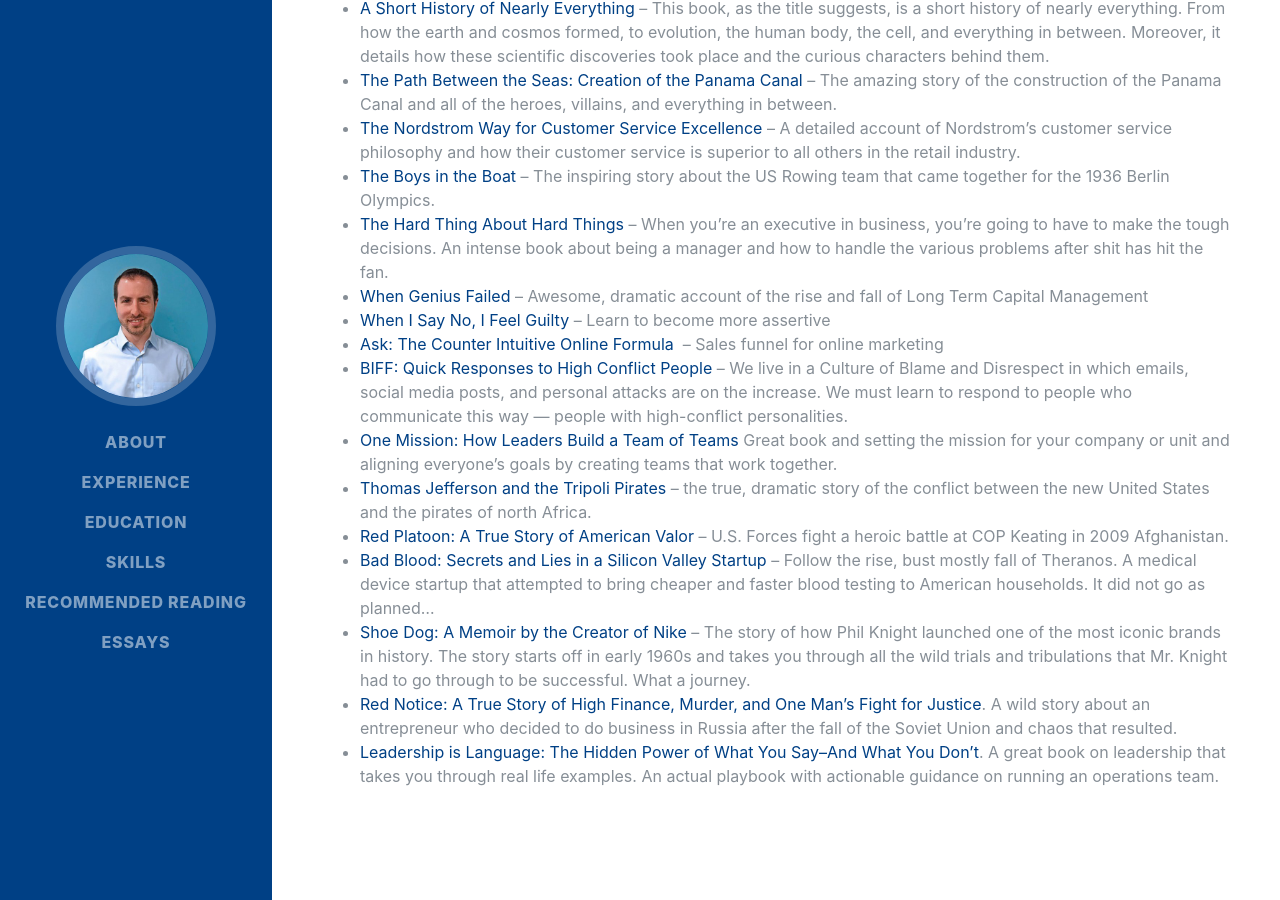
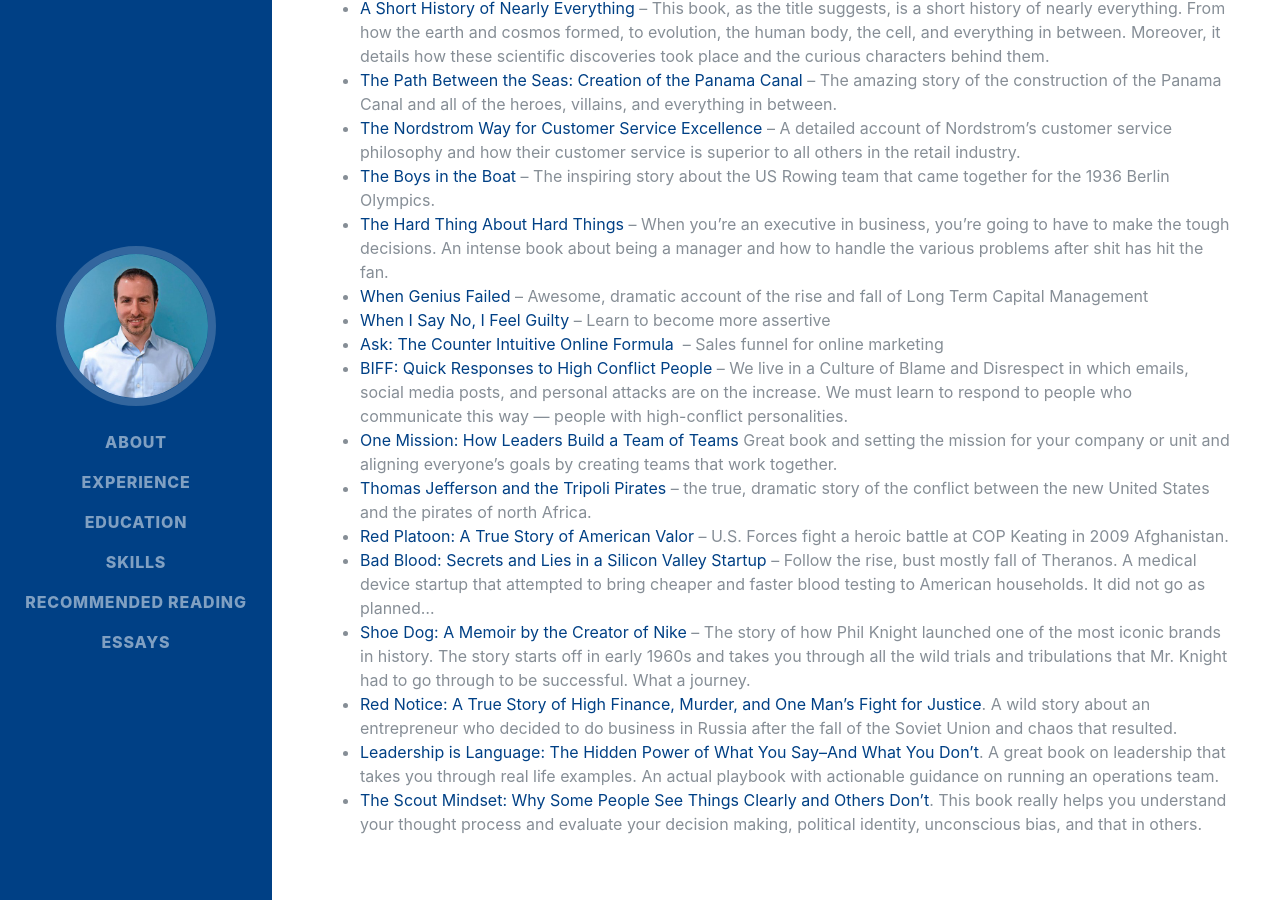
Before and after one commit to apexdodge/apexdodge.github.io, a Jekyll site: the page built from recommended-reading.md, in a window 1280 px wide and 900 px high, scrolled down 1535 px. Built offline with Jekyll 4.4.1, drawn with Linux system fonts in a browser that asks for light colours; some web fonts are replaced.

Commit message:
Update recommended-reading.md

```diff
--- a/recommended-reading.md
+++ b/recommended-reading.md
@@ -56,3 +56,4 @@ bluth_page_subtitle:
   * [Shoe Dog: A Memoir by the Creator of Nike](https://amzn.to/2EDLsBj) &#8211; The story of how Phil Knight launched one of the most iconic brands in history. The story starts off in early 1960s and takes you through all the wild trials and tribulations that Mr. Knight had to go through to be successful. What a journey.
   * [Red Notice: A True Story of High Finance, Murder, and One Man's Fight for Justice](https://www.amazon.com/Red-Notice-Finance-Murder-Justice/dp/1476755744). A wild story about an entrepreneur who decided to do business in Russia after the fall of the Soviet Union and chaos that resulted.
   * [Leadership is Language: The Hidden Power of What You Say--And What You Don't](https://www.amazon.com/Leadership-Language-Hidden-Power-Say-ebook/dp/B07L2KL5XV/ref=tmm_kin_swatch_0?_encoding=UTF8&qid=1626655079&sr=1-1).  A great book on leadership that takes you through real life examples. An actual playbook with actionable guidance on running an operations team.
+  * [The Scout Mindset: Why Some People See Things Clearly and Others Don't](https://amzn.to/3ERdhTm). This book really helps you understand your thought process and evaluate your decision making, political identity, unconscious bias, and that in others.
```
